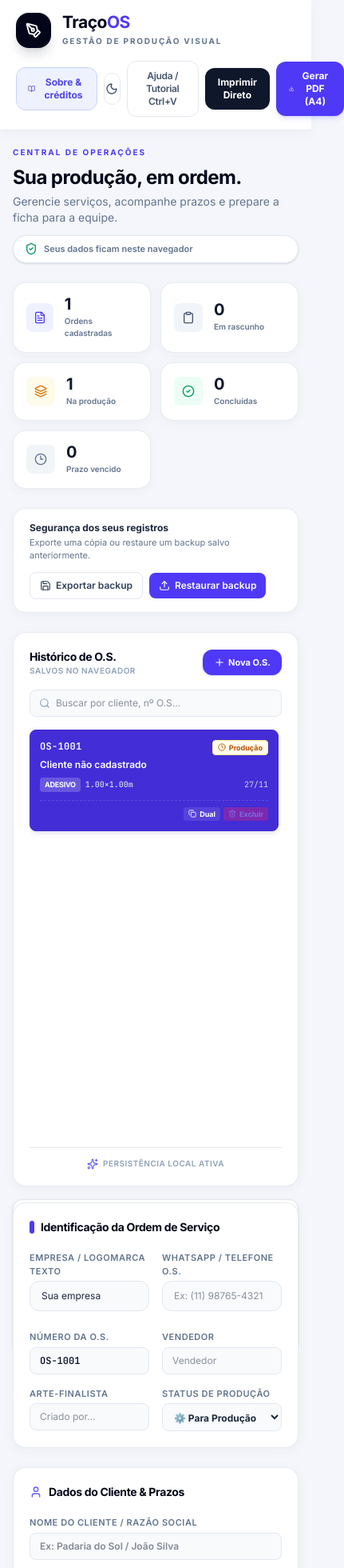
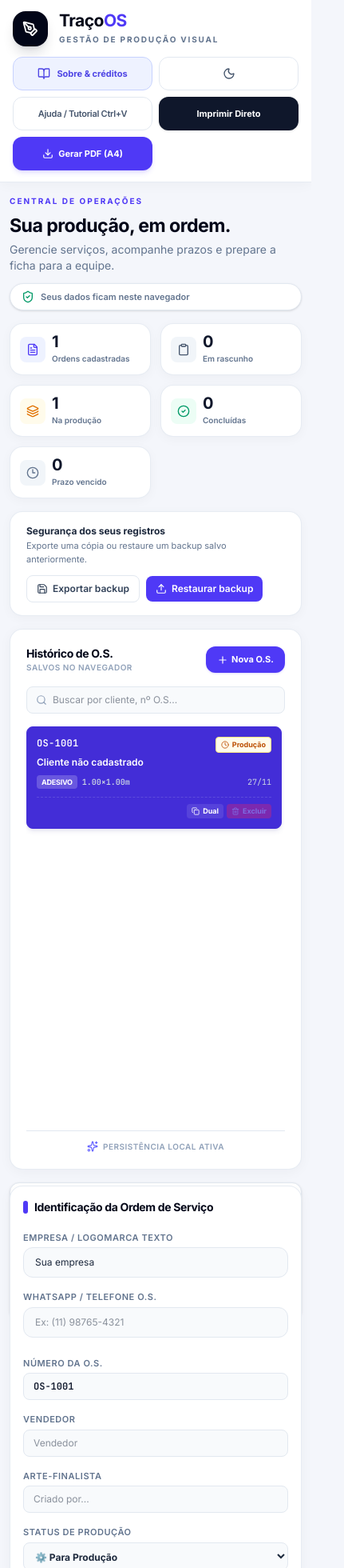
Before and after one commit to polar4851/geradordeos, a React (Vite) app: page / in a window 390 px wide. Shown: the top 1960 px of the page at 80% size, 431 px wide, since content can reach past the window. Built offline with nearby package versions, Linux system fonts and the light colour scheme.

Commit message:
Improve responsive layout across phones and tablets

```diff
--- a/src/index.css
+++ b/src/index.css
@@ -372,3 +372,81 @@ input:focus-visible, textarea:focus-visible, select:focus-visible, button:focus-
 @media (max-width: 420px) {
   .about-gif-gallery > div:last-child { grid-template-columns: repeat(2,minmax(0,1fr)); }
 }
+
+
+/* RESPONSIVIDADE GLOBAL — celular, tablet e desktop */
+html, body, #root { width: 100%; min-width: 320px; min-height: 100%; }
+body { margin: 0; overflow-x: hidden; }
+.app-shell { width: 100%; max-width: 100%; min-width: 0; overflow-x: clip; }
+.app-shell * { min-width: 0; }
+.app-shell main { min-width: 0; }
+.app-shell > header { width: 100%; min-width: 0; }
+.app-shell > header > div:last-child { display:flex; flex-wrap:wrap; align-items:center; justify-content:flex-end; min-width:0; }
+.app-shell > main:not(.about-page) { overflow-y: visible; }
+.os-form { width:100%; min-width:0; }
+.os-form > div { min-width:0; }
+.os-form input, .os-form select, .os-form textarea { min-width:0; max-width:100%; }
+.about-page { min-width:0; }
+.about-hero, .about-content-card, .about-credit-callout { min-width:0; }
+.about-hero h2 { overflow-wrap:anywhere; }
+.about-gif-gallery > div:last-child { display:grid; grid-template-columns:repeat(6,minmax(0,1fr)); gap:.75rem; }
+.about-gif-gallery > div:last-child > div { min-width:0; }
+.preview-viewport { width:100%; max-width:100%; }
+.preview-scaled-page { width:794px; flex:0 0 794px; transform-origin:top center; }
+.app-shell footer { min-width:0; }
+.app-shell footer > div { min-width:0; flex-wrap:wrap; }
+
+@media (max-width: 1023px) {
+  .app-shell > header { position:relative; align-items:flex-start; }
+  .app-shell > header > div:first-child { width:100%; }
+  .app-shell > header > div:last-child { width:100%; justify-content:flex-start; }
+  .app-shell > main:not(.about-page) { padding:1rem; }
+  .app-shell > main:not(.about-page) > .grid.grid-cols-1.lg\\:grid-cols-12 { grid-template-columns:minmax(0,1fr); }
+  .app-shell > main:not(.about-page) > .grid > section { grid-column:1 / -1; width:100%; }
+  .about-page { padding:1.25rem; }
+  .about-gif-gallery > div:last-child { grid-template-columns:repeat(3,minmax(0,1fr)); }
+}
+
+@media (max-width: 700px) {
+  .app-shell > header { padding: .85rem 1rem; gap:.85rem; }
+  .app-shell > header > div:last-child { display:grid; grid-template-columns:repeat(2,minmax(0,1fr)); gap:.5rem; }
+  .app-shell > header > div:last-child button { width:100%; min-height:42px; justify-content:center; padding:.6rem .5rem; font-size:11px; }
+  .app-shell > header > div:last-child .theme-toggle { width:100%; }
+  .app-shell > main:not(.about-page) { padding:.75rem; gap:1rem; }
+  .app-shell > main:not(.about-page) > section:first-child h2 { font-size:1.45rem; }
+  .app-shell > main:not(.about-page) > section:nth-child(2) { grid-template-columns:repeat(2,minmax(0,1fr)); }
+  .os-form > div { padding:1rem; border-radius:1rem; }
+  .os-form .grid.grid-cols-2,
+  .os-form .grid.grid-cols-3 { grid-template-columns:repeat(2,minmax(0,1fr)); }
+  .os-form .grid.grid-cols-2 > *,
+  .os-form .grid.grid-cols-3 > * { min-width:0; }
+  .about-page { padding:1rem; }
+  .about-hero { padding:1.5rem; border-radius:1.35rem; }
+  .about-hero h2 { font-size:clamp(2rem,8vw,3rem); line-height:1.08; }
+  .about-hero > .relative { max-width:100%; }
+  .about-hero-pokemon { opacity:.18; width:38%; }
+  .about-page > section.grid { grid-template-columns:1fr; }
+  .about-content-card { grid-template-columns:1fr; padding:1.15rem; gap:1.5rem; }
+  .about-gif-gallery > div:last-child { grid-template-columns:repeat(2,minmax(0,1fr)); }
+  .about-credit-callout { align-items:flex-start; padding:1rem; }
+  .app-shell footer { padding:.85rem 1rem; }
+  .app-shell footer > div { gap:.5rem 1rem; }
+}
+
+@media (max-width: 420px) {
+  .os-form .grid.grid-cols-2,
+  .os-form .grid.grid-cols-3 { grid-template-columns:minmax(0,1fr); }
+  .os-form .grid.grid-cols-2 > *,
+  .os-form .grid.grid-cols-3 > * { grid-column:1 / -1; }
+  .os-form .grid.grid-cols-2.sm\\:grid-cols-4 { grid-template-columns:repeat(2,minmax(0,1fr)); }
+  .app-shell > main:not(.about-page) > section:nth-child(2) { grid-template-columns:1fr 1fr; }
+  .app-shell > main:not(.about-page) > section:nth-child(2) > div { padding:.75rem; gap:.5rem; }
+  .app-shell > main:not(.about-page) > section:nth-child(2) > div > div:first-child { width:2rem; height:2rem; }
+  .about-gif-gallery img { height:110px; }
+}
+
+@media (min-width: 701px) and (max-width: 1023px) {
+  .os-form .grid.grid-cols-2 { grid-template-columns:repeat(2,minmax(0,1fr)); }
+  .os-form .grid.grid-cols-3 { grid-template-columns:repeat(3,minmax(0,1fr)); }
+  .about-page > section.grid { grid-template-columns:repeat(2,minmax(0,1fr)); }
+}
```
